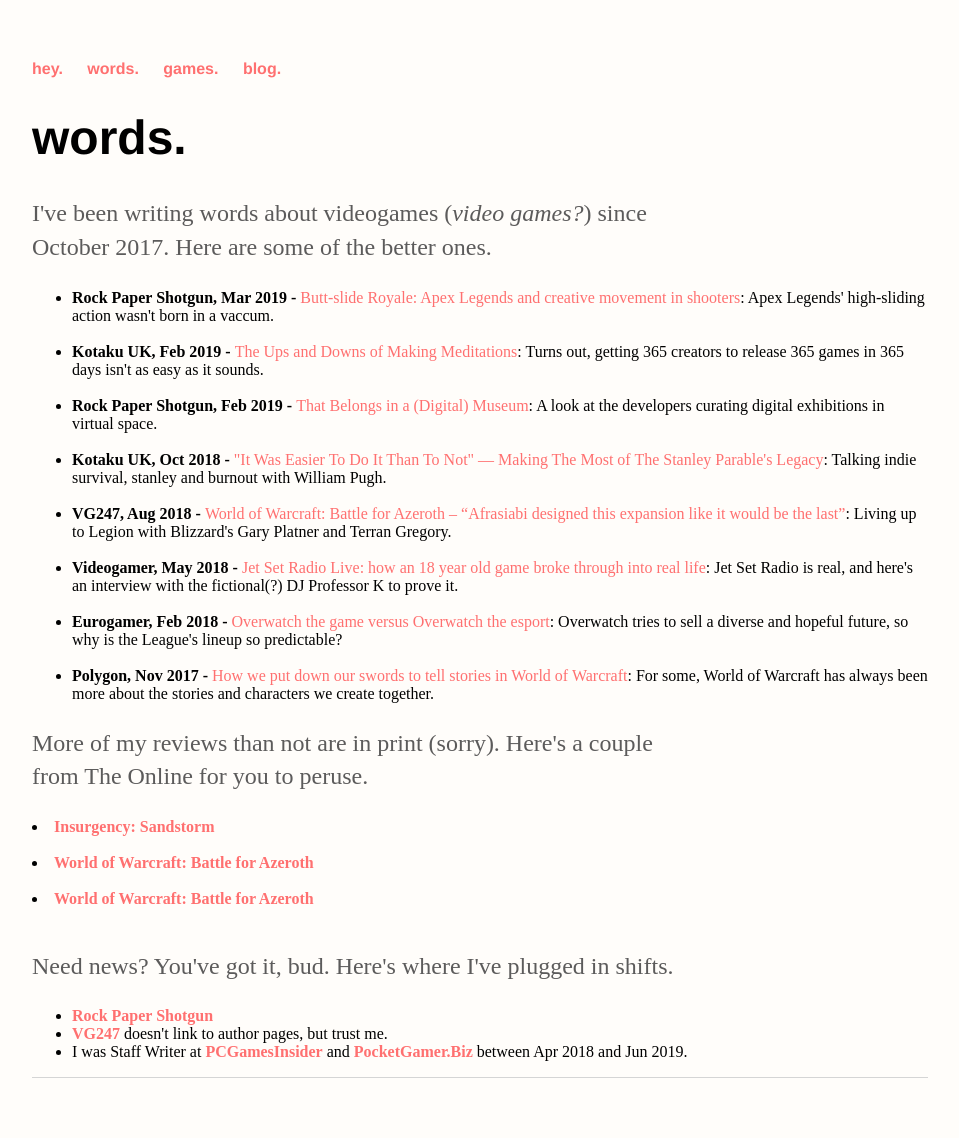
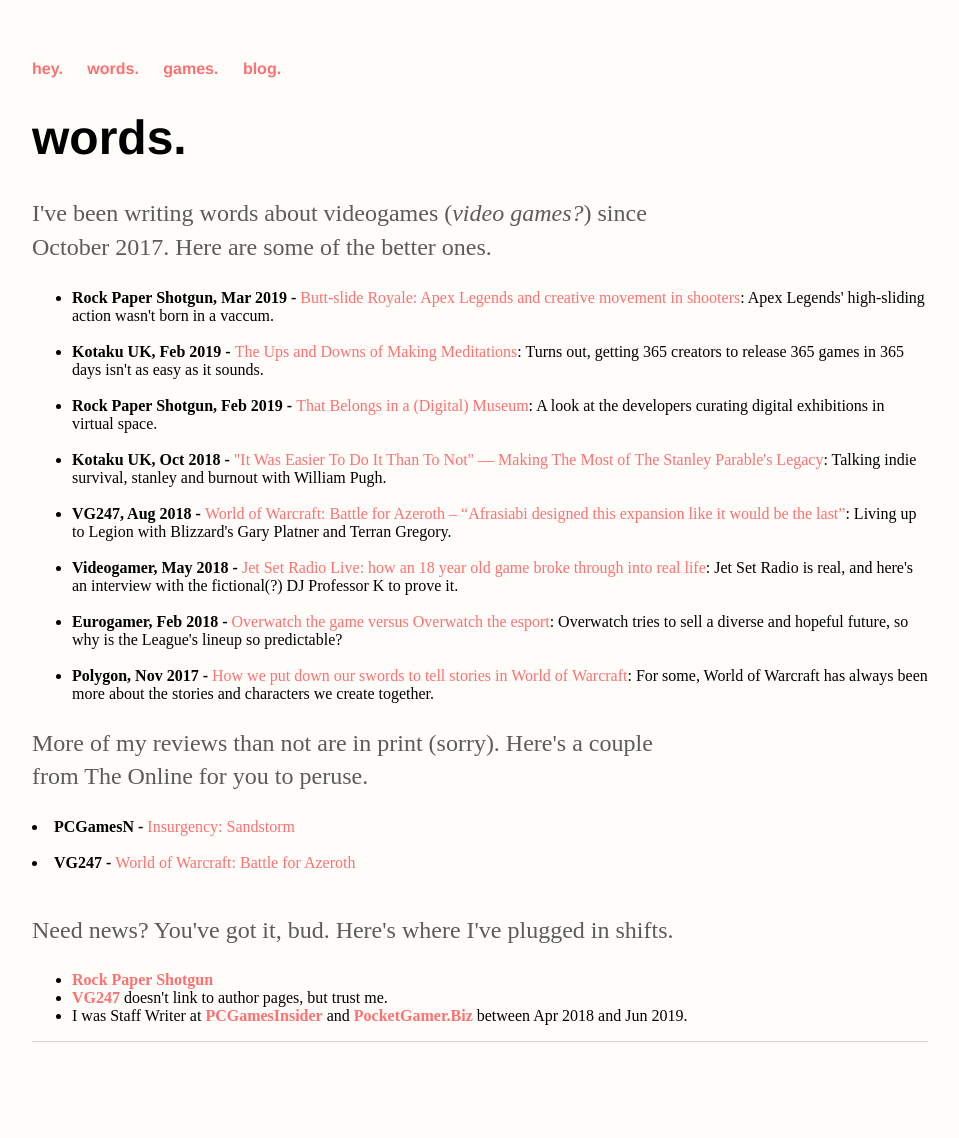
Before and after one commit to ScarletCatalie/ScarletCatalie.github.io, a Jekyll site: the page built from about/index.html, in a window 1280 px wide. Shown: the whole page, without its empty margins (160-1119 px from the left). Built offline with Jekyll 4.4.1, drawn with Linux system fonts in a browser that asks for light colours; after the commit the page ends 1102 px from its top, so only the background shows below that.

Commit message:
Update index.html

```diff
--- a/about/index.html
+++ b/about/index.html
@@ -40,15 +40,13 @@
 			</ul>
 
 <p>More of my reviews than not are in print (sorry). Here's a couple from The Online for you to peruse.</p>
-			<li><b><a href="https://www.pcgamesn.com/insurgency-sandstorm-review">Insurgency: Sandstorm</a></b>
+			<li><b>PCGamesN - </b><a href="https://www.pcgamesn.com/insurgency-sandstorm-review">Insurgency: Sandstorm</a>
 			</li>
 			<br>
-			<li><b><a href="https://www.vg247.com/2018/08/16/world-warcraft-battle-azeroth-review/">World of Warcraft: Battle for Azeroth</a></b>
+			<li><b>VG247 - </b><a href="https://www.vg247.com/2018/08/16/world-warcraft-battle-azeroth-review/">World of Warcraft: Battle for Azeroth</a>
 			</li>
 			<br>
-			<li><b><a href="https://www.vg247.com/2018/08/16/world-warcraft-battle-azeroth-review/">World of Warcraft: Battle for Azeroth</a></b>
-			</li>
-			<br>
+
 
 <p>Need news? You've got it, bud. Here's where I've plugged in shifts.</p>
 		<ul>
```
